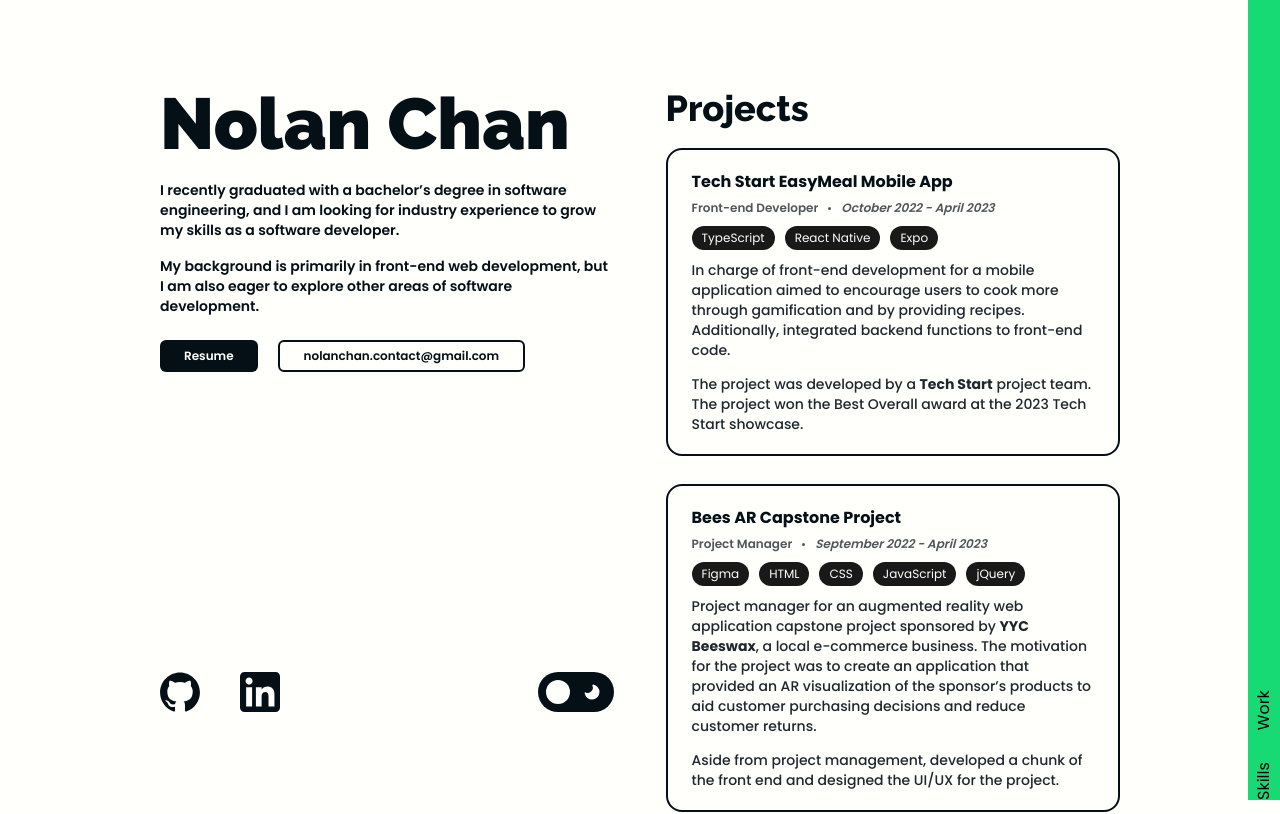
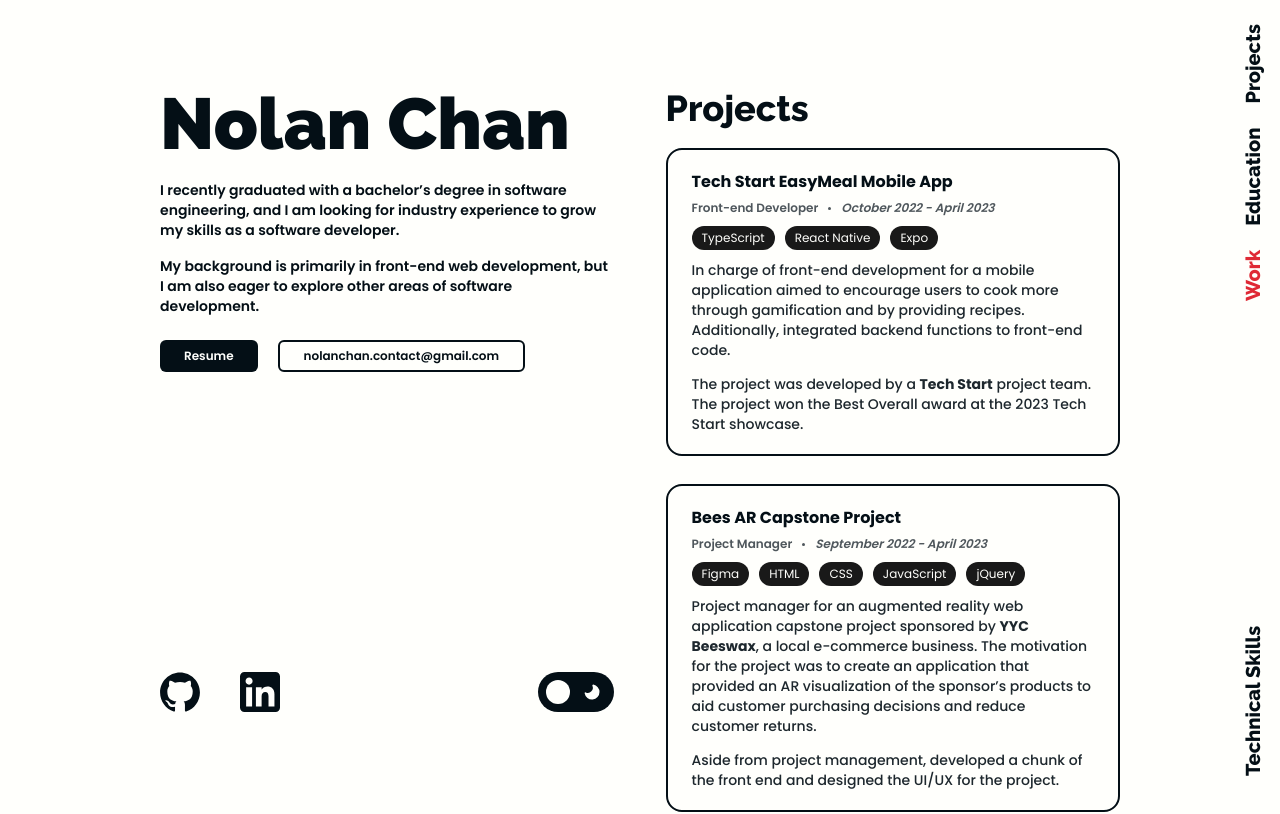
Before and after one commit to NolanChan1/nolan-portfolio, a Next.js app: page / in a window 1280 px wide. Shown: the top 814 px of the page. Built offline with nearby package versions, Linux system fonts and the light colour scheme.

Commit message:
Implement desktop navbar

```diff
--- a/app/Navbar.tsx
+++ b/app/Navbar.tsx
@@ -12,10 +12,16 @@ const Navbar: React.FC<ThemeToggleSwitchProps> = ({
   const [currentScrolledSectionM, setCurrentScrolledSectionM] = useState(
     mobileSections[0].title
   );
+  const [currentScrolledSectionD, setCurrentScrolledSectionD] = useState(
+    desktopSections[0].order
+  );
   const [navMenuVisible, setNavMenuVisible] = useState(false);
   const [blockOnScrollUpdate, setBlockOnScrollUpdate] = useState(false);
+  const [blockDesktopScrollDownUpdate, setBlockDesktopScrollDownUpdate] =
+    useState(false);
   const [prevScrollY, setPrevScrollY] = useState(0);
   const [scrollingUp, setScrollingUp] = useState(true);
+  const [desktopScrollingUp, setDesktopScrollingUp] = useState(false);
 
   const handleOnScroll = useCallback(
     (e: Event) => {
@@ -31,6 +37,9 @@ const Navbar: React.FC<ThemeToggleSwitchProps> = ({
         if (sectionRect.top <= 0) {
           if (!blockOnScrollUpdate) {
             setCurrentScrolledSectionM(mobileSections[i].title);
+            if (i > 0) {
+              setCurrentScrolledSectionD(desktopSections[i - 1].order);
+            }
           }
           break;
         }
@@ -40,22 +49,62 @@ const Navbar: React.FC<ThemeToggleSwitchProps> = ({
       if (!navMenuVisible) {
         if (prevScrollY >= window.scrollY) {
           setScrollingUp(true);
-        } else if (window.scrollY > 32) {
-          setScrollingUp(false);
+          setDesktopScrollingUp(true);
+        } else {
+          if (window.scrollY > 32) {
+            setScrollingUp(false);
+          }
+          if (!blockDesktopScrollDownUpdate) {
+            setDesktopScrollingUp(false);
+          }
         }
       }
       setPrevScrollY(window.scrollY);
     },
-    [blockOnScrollUpdate, prevScrollY, navMenuVisible]
+    [
+      blockOnScrollUpdate,
+      blockDesktopScrollDownUpdate,
+      prevScrollY,
+      navMenuVisible,
+    ]
   );
 
-  const scrollToSectionMobile = (sectionIndex: number) => {
-    let sectionElement = document.getElementById(
-      mobileSections[sectionIndex].id
-    );
+  useEffect(() => {
+    const handleOnScrollEnd = () => {
+      setBlockOnScrollUpdate(false);
+      setBlockDesktopScrollDownUpdate(false);
+    };
+
+    window.addEventListener("scroll", handleOnScroll);
+    window.addEventListener("scrollend", handleOnScrollEnd);
+    return () => {
+      window.removeEventListener("scroll", handleOnScroll);
+      window.removeEventListener("scrollend", handleOnScrollEnd);
+    };
+  }, [handleOnScroll]);
+
+  const scrollToSection = (
+    sectionIndex: number,
+    mobile: boolean,
+    reverseIndex: boolean
+  ) => {
+    let sectionElement = undefined;
+    let desktopIndex = sectionIndex;
+    if (reverseIndex) {
+      desktopIndex = Math.abs(desktopIndex - desktopSections.length + 1);
+    }
+
+    if (mobile) {
+      sectionElement = document.getElementById(mobileSections[sectionIndex].id);
+    } else {
+      sectionElement = document.getElementById(
+        desktopSections[desktopIndex].id
+      );
+    }
 
     if (sectionElement) {
       setBlockOnScrollUpdate(true);
+      setBlockDesktopScrollDownUpdate(true);
       /* Scroll with offset
       let sectionRect = sectionElement.getBoundingClientRect();
       window.scrollBy({
@@ -65,22 +114,18 @@ const Navbar: React.FC<ThemeToggleSwitchProps> = ({
       });
       */
       sectionElement.scrollIntoView({ behavior: "smooth" });
+
+      if (mobile) {
+        setCurrentScrolledSectionM(mobileSections[sectionIndex].title);
+
+        let adjustedIndex = sectionIndex === 0 ? 0 : sectionIndex - 1;
+        setCurrentScrolledSectionD(desktopSections[adjustedIndex].order);
+      } else {
+        setCurrentScrolledSectionM(mobileSections[desktopIndex + 1].title);
+        setCurrentScrolledSectionD(desktopSections[desktopIndex].order);
+      }
     }
-    setCurrentScrolledSectionM(mobileSections[sectionIndex].title);
   };
-
-  useEffect(() => {
-    const handleOnScrollEnd = () => {
-      setBlockOnScrollUpdate(false);
-    };
-
-    window.addEventListener("scroll", handleOnScroll);
-    window.addEventListener("scrollend", handleOnScrollEnd);
-    return () => {
-      window.removeEventListener("scroll", handleOnScroll);
-      window.removeEventListener("scrollend", handleOnScrollEnd);
-    };
-  }, [handleOnScroll]);
 
   return (
     <div>
@@ -143,7 +188,7 @@ const Navbar: React.FC<ThemeToggleSwitchProps> = ({
               return (
                 <button
                   key={mSection.title}
-                  onClick={() => scrollToSectionMobile(idx)}
+                  onClick={() => scrollToSection(idx, true, false)}
                   className="flex flex-row items-center justify-end gap-3 outline-none"
                 >
                   <span
@@ -223,9 +268,54 @@ const Navbar: React.FC<ThemeToggleSwitchProps> = ({
 
       {/* Desktop Navbar */}
       <nav className="hidden md:block">
-        <div className="fixed right-0 top-0 flex h-8 w-[100vh] origin-top-right -translate-x-8 -rotate-90 flex-row items-center justify-start gap-8 bg-dev">
-          <span>Skills</span>
-          <span>Work</span>
+        <div
+          className={`${
+            desktopScrollingUp && "desktop-nav-translations"
+          } hide-squished-nav desktop-nav-container z-10 flex-row`}
+        >
+          {desktopSections
+            .slice(0)
+            .reverse()
+            .map((dSection, idx) => {
+              return (
+                <button
+                  key={dSection.id}
+                  onClick={() => scrollToSection(idx, false, true)}
+                  className={`${
+                    currentScrolledSectionD >= dSection.order
+                      ? "invisible translate-x-full opacity-0"
+                      : "visible opacity-100"
+                  } font-raleway text-base font-extrabold text-off-black-900 outline-none transition-all dark:text-dark-white-300 lg:text-lg xl:text-xl 2xl:text-2xl`}
+                >
+                  {dSection.title}
+                </button>
+              );
+            })}
+        </div>
+        <div
+          className={`${
+            desktopScrollingUp && "desktop-nav-translations"
+          } hide-squished-nav desktop-nav-container z-20 flex-row-reverse`}
+        >
+          {desktopSections.map((dSection, idx) => {
+            return (
+              <button
+                key={dSection.id}
+                onClick={() => scrollToSection(idx, false, false)}
+                className={`${
+                  currentScrolledSectionD === dSection.order
+                    ? "text-light-red dark:text-white"
+                    : "text-off-black-900 dark:text-dark-white-300"
+                } ${
+                  currentScrolledSectionD >= dSection.order
+                    ? "visible opacity-100"
+                    : "invisible -translate-x-full opacity-0"
+                } font-raleway text-base font-extrabold outline-none transition-all lg:text-lg xl:text-xl 2xl:text-2xl`}
+              >
+                {dSection.title}
+              </button>
+            );
+          })}
         </div>
       </nav>
     </div>
--- a/app/page-sections.ts
+++ b/app/page-sections.ts
@@ -25,7 +25,7 @@ export const desktopSections = [
   {
     order: 0,
     title: "Projects",
-    id: "header-section",
+    id: "projects-section",
   },
   {
     order: 1,
--- a/app/page.tsx
+++ b/app/page.tsx
@@ -34,7 +34,7 @@ export default function Home() {
           </p>
           <div className="mt-4 flex flex-row gap-5 lg:mt-6 2xl:mt-8 2xl:gap-6">
             <a
-              href="/files/NolanChan_RESUME_WEB_JUNE2023.pdf"
+              href="/files/NolanChan_RESUME_WEB_JULY2023.pdf"
               target="_blank"
               className="rounded bg-off-black-900 px-4 py-1.5 text-3xs font-semibold text-off-white-100 hover:bg-light-red dark:bg-dark-white-100 dark:text-light-black-900 dark:hover:bg-white lg:px-5 lg:py-2 lg:text-xs xl:rounded-md xl:px-6 2xl:rounded-lg 2xl:px-7 2xl:py-2.5 2xl:text-base"
             >
@@ -44,7 +44,7 @@ export default function Home() {
               nolanchan.contact@gmail.com
             </div>
           </div>
-          <div className="hide-squished absolute bottom-0 left-0 hidden w-full items-center justify-between md:flex">
+          <div className="hide-squished absolute bottom-0 left-0 w-full items-center justify-between">
             <div className="flex flex-row items-center md:gap-8 lg:gap-10 2xl:gap-12">
               <a
                 href="https://github.com/NolanChan1"
```
Also changed, not shown: app/globals.css (+52 -9 lines), 2 other files (tests, documents, lock files or other folders).
